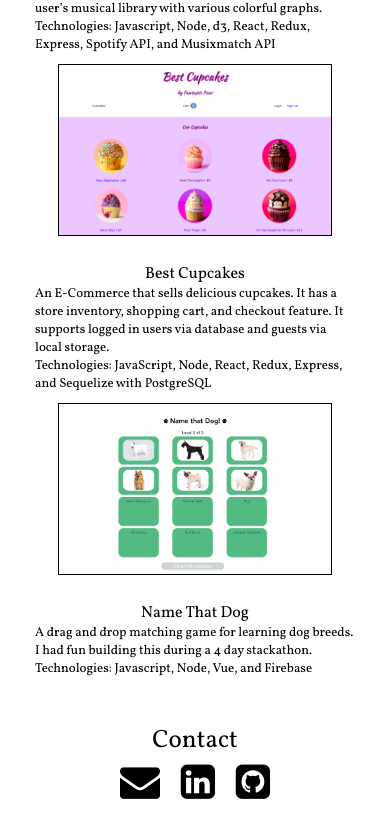
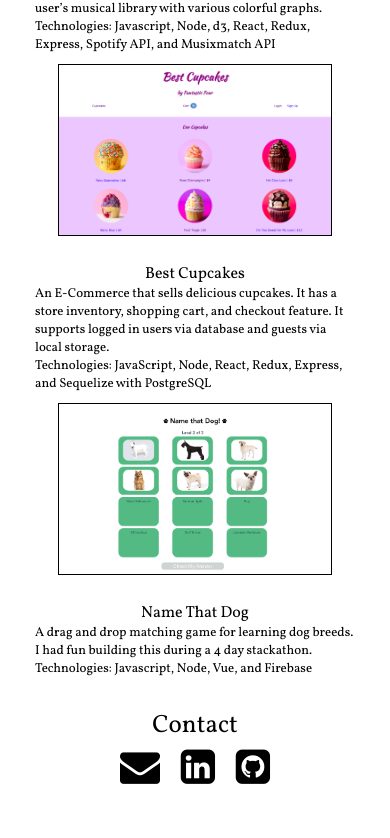
Before and after one commit to nataliegarate/personal-website, a React (Create React App) app: page / in a window 390 px wide. Shown: the part 1458-2296 px from the top of the page. After the commit the page ends 2272 px from the top, so only its background shows below. Built offline with nearby package versions, Linux system fonts and the light colour scheme.

Commit message:
reduced padding on contact section for mobile

```diff
--- a/src/App.css
+++ b/src/App.css
@@ -199,4 +199,8 @@ a:hover {
     margin: 15px;
   }
 
+  #contact{
+    padding:15px;
+  }
+
 }
```
